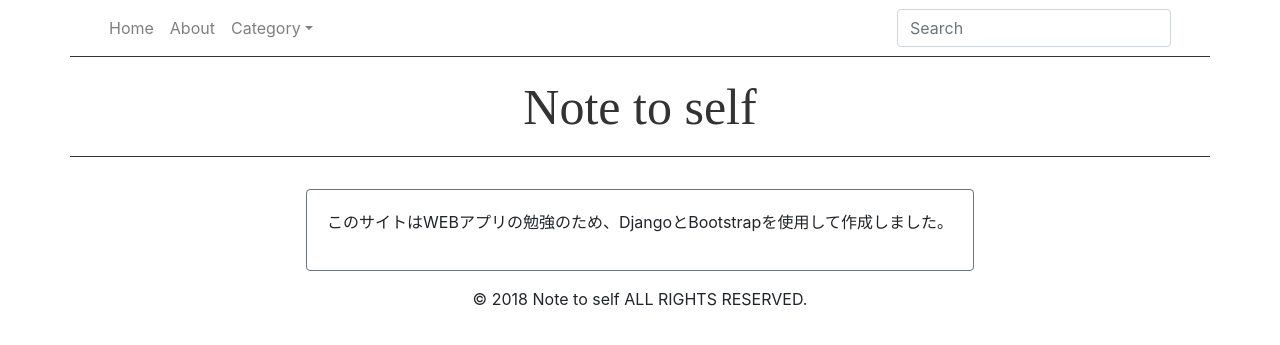
After one commit to roku104/mysite, a Django app: page /about in a window 1280 px wide. The commit adds this page. Shown: the top 345 px of the page. Run offline with Django 3.2, Linux system fonts and the light colour scheme; data that the repository does not hold is empty; some libraries are stand-ins or nearby versions.

Commit message:
1first commit

```diff
--- a/config/urls.py
+++ b/config/urls.py
@@ -22,6 +22,7 @@ from mysite.views import BlogCrateView
 from mysite.views import BlogDeleteView
 from mysite.views import BlogUpdateView
 from mysite.views import BlogCategoryView
+from mysite.views import BlogTemplateView
 
 from django.contrib.auth.views import LogoutView
 
@@ -35,4 +36,5 @@ urlpatterns = [
     path('<int:pk>/update', BlogUpdateView.as_view(), name='update'),
     path('logout', LogoutView.as_view(), name='logout'),
     path('category/<int:pk>', BlogCategoryView.as_view(), name='category'),
+    path('about', BlogTemplateView.as_view(template_name='blog_about.html'), name='about'),
 ]
--- a/mysite/forms.py
+++ b/mysite/forms.py
@@ -7,8 +7,7 @@ class BlogForm(forms.ModelForm):
     title = forms.CharField(widget=forms.TextInput(attrs={'size': 100}))
     content = forms.CharField(widget=forms.Textarea(attrs={'cols': 100}))
     category = forms.ChoiceField
-    image = forms.ImageField
 
     class Meta:
         model = Blog
-        fields = ['title', 'content', 'image', 'category']
+        fields = ['title', 'content', 'category']
--- a/mysite/models.py
+++ b/mysite/models.py
@@ -18,7 +18,6 @@ class Blog(models.Model):
     title = models.CharField(max_length=250, verbose_name='タイトル')
     content = models.TextField(verbose_name='本文')
     created_at = models.DateTimeField(auto_now_add=True, verbose_name='作成日')
-    image = models.ImageField(upload_to='media/', blank=True)
     category = models.ForeignKey(Category, verbose_name='カテゴリ', on_delete=models.PROTECT)
 
     def get_content_as_markdown(self):
--- a/mysite/templates/base.html
+++ b/mysite/templates/base.html
@@ -29,7 +29,7 @@
                         <a class="nav-link" href="{% url 'index' %}">Home <span class="sr-only">(current)</span></a>
                     </li>
                     <li class="nav-item">
-                        <a class="nav-link" href="#">About</a>
+                        <a class="nav-link" href="{% url 'about' %}">About</a>
                     </li>
                         <!--カテゴリ-->
                     <li class="nav-item">
--- /dev/null
+++ b/mysite/templates/blog_about.html
@@ -0,0 +1,15 @@
+{% extends 'base.html' %}
+
+{% block body %}
+<div class="container">
+    <div class="row">
+        <div class="card mb-3 text-center border-secondary mx-auto">
+            <div class="card-body">
+                <blockquote class="card-blockquote">
+                    <p>このサイトはWEBアプリの勉強のため、DjangoとBootstrapを使用して作成しました。</p>
+                </blockquote>
+            </div>
+        </div>
+    </div>
+</div>
+{% endblock %}
--- a/mysite/views.py
+++ b/mysite/views.py
@@ -66,3 +66,7 @@ class BlogCategoryView(generic.ListView):
         category = get_object_or_404(Category, pk=self.kwargs['pk'])
         queryset = Blog.objects.order_by('-created_at').filter(category=category)
         return queryset
+
+
+class BlogTemplateView(generic.TemplateView):
+    model = Blog
--- /dev/null
+++ b/runtime.txt
@@ -0,0 +1 @@
+python-3.6.6
```
Also changed, not shown: config/settings.py (+11 -2 lines), requirements.txt (added, +8 -0 lines), mysite/migrations/0003_remove_blog_image.py (added), 2 other files.
